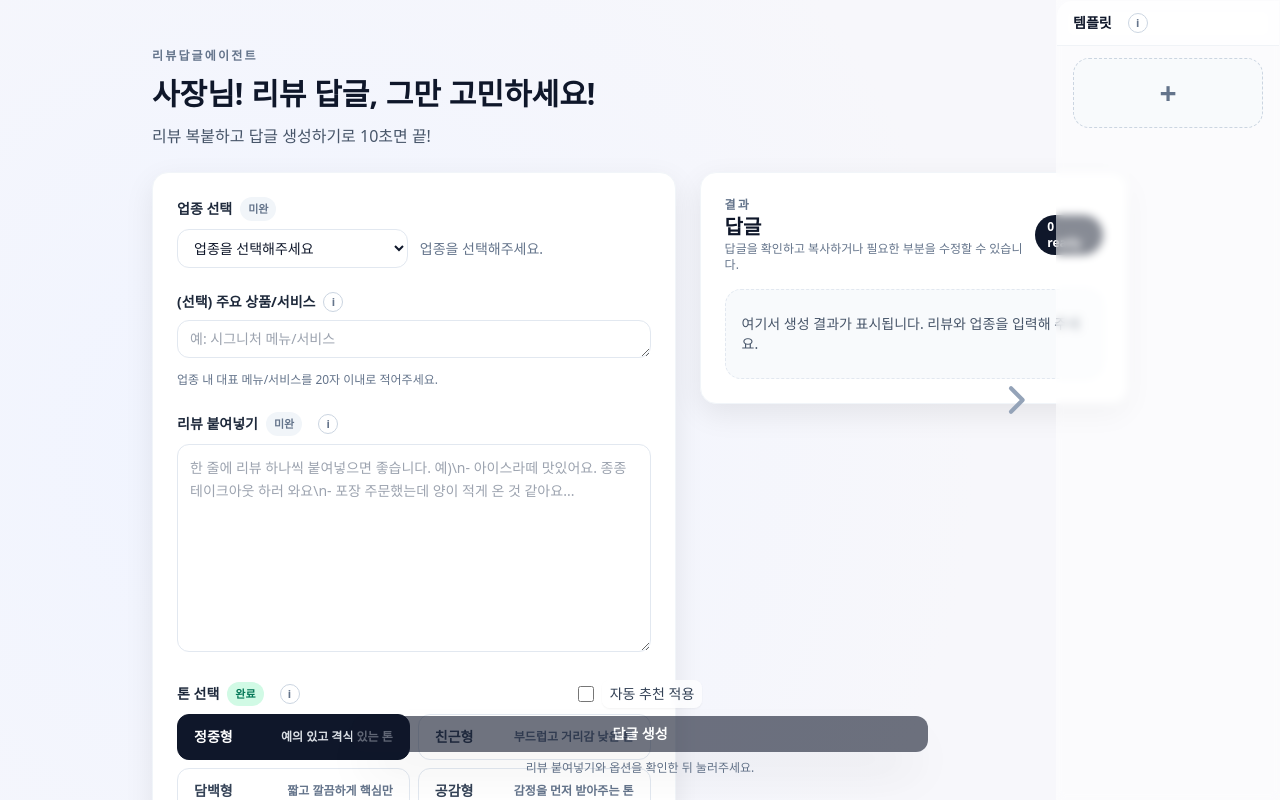
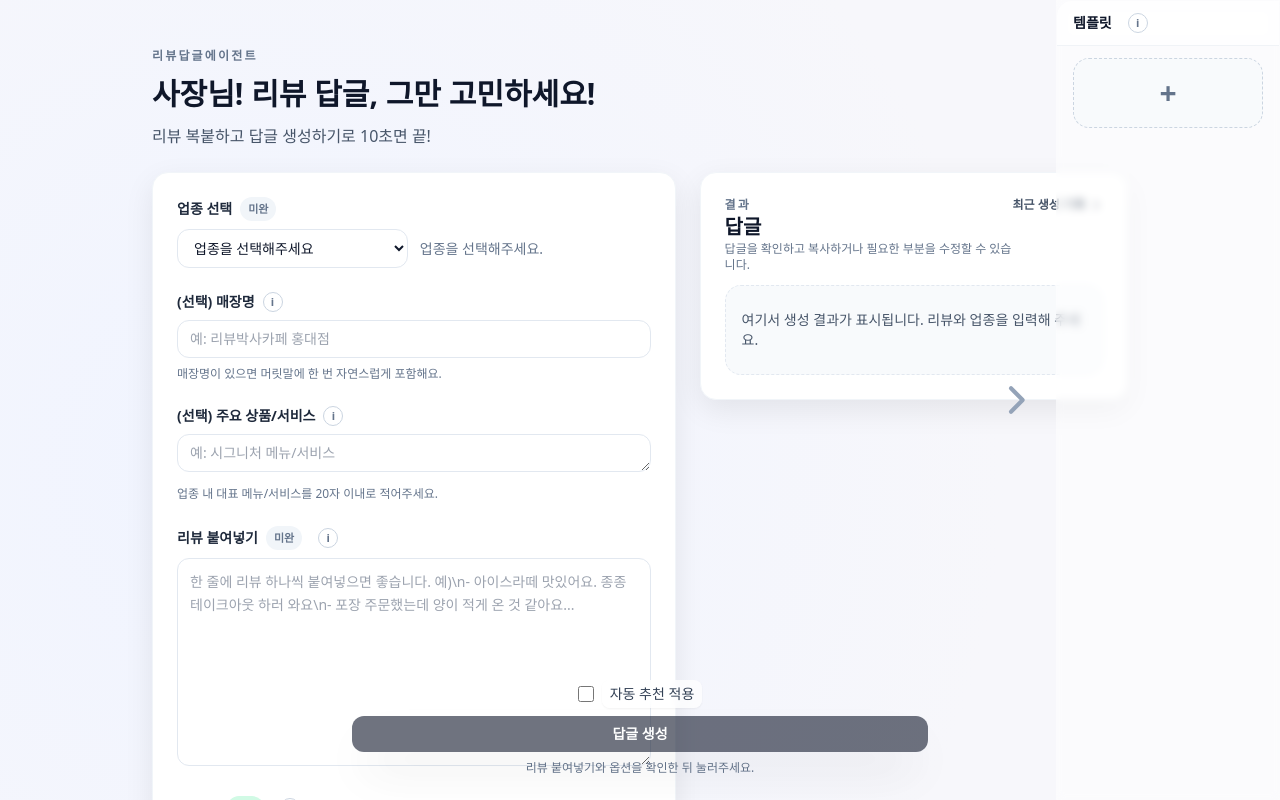
Before and after one commit to gohgeo-lang/review-doctor, a Next.js app: page / in a window 1280 px wide. Shown: the top 800 px of the page. Built offline with nearby package versions, Linux system fonts and the light colour scheme.

Commit message:
202512311700

```diff
--- a/app/api/generate-replies/route.ts
+++ b/app/api/generate-replies/route.ts
@@ -22,6 +22,7 @@ type RequestBody = {
   replyTypes?: string[];
   generateIntro?: boolean;
   generateOutro?: boolean;
+  storeName?: string;
 };
 
 const DEFAULT_MODEL = process.env.OPENAI_MODEL || "gpt-4o-mini";
@@ -158,6 +159,7 @@ export async function POST(request: Request) {
   const outroText = body.outroText?.trim();
   const generateIntro = Boolean(body.generateIntro);
   const generateOutro = Boolean(body.generateOutro);
+  const storeName = body.storeName?.trim();
   const introHint = generateIntro ? toHints(introText) : introText;
   const outroHint = generateOutro ? toHints(outroText) : outroText;
   const replyTypes = (body.replyTypes || [])
@@ -197,6 +199,10 @@ export async function POST(request: Request) {
     toneRuleText || "- 톤에 맞춰 일관된 어조를 유지",
     "- 업종에 맞는 현실적인 표현 사용",
     services ? `- 주요 상품/서비스 참고: ${services}` : "- 주요 상품/서비스 정보 없음",
+    storeName
+      ? `- 매장명은 intro에 1회 자연스럽게 포함: "저희 ${storeName}" 형태, 과도한 반복 금지`
+      : "- 매장명 정보 없음",
+    "- 배달/온라인 쇼핑/홈쇼핑/스마트스토어 등 비내점 업종이면 '방문/내점' 표현 금지, '다음 주문/배송/재구매'로 유도",
     "- 과장/허위 보상/환불 약속 금지",
     "- 법률/의료 조언 금지",
     "- 1인칭 매장 시점 유지: '저희/우리'로 말하고 제3자/AI/대행 언급 금지",
@@ -230,6 +236,7 @@ export async function POST(request: Request) {
     storeTone
       ? `기타 요청사항(storeTone, 최우선): ${storeTone}`
       : "기타 요청사항(storeTone): (없음)",
+    storeName ? `매장명: ${storeName}` : "매장명: (없음)",
     generateIntro
       ? [
           "머릿말 자동 생성: 톤/업종에 맞는 1문장 인사(15~30자).",
--- a/app/page.tsx
+++ b/app/page.tsx
@@ -39,6 +39,7 @@ type TemplateConfig = {
   name: string;
   industry: string;
   customIndustry: string;
+  storeName: string;
   servicesText: string;
   tone: Tone;
   replyTypes: string[];
@@ -466,6 +467,7 @@ const fallbackRecommended = ["개인화 응대형", "사실 확인형", "안내
 export default function HomePage() {
   const [industry, setIndustry] = useState("");
   const [customIndustry, setCustomIndustry] = useState("");
+  const [storeName, setStoreName] = useState("");
   const [reviewsText, setReviewsText] = useState("");
   const [tone, setTone] = useState<Tone>("정중형");
   const [storeTone, setStoreTone] = useState("");
@@ -490,6 +492,8 @@ export default function HomePage() {
   const [templateAddModal, setTemplateAddModal] = useState(false);
   const [feedback, setFeedback] = useState("");
   const [toasts, setToasts] = useState<Toast[]>([]);
+  const [recentReplies, setRecentReplies] = useState<Reply[]>([]);
+  const [recentModalOpen, setRecentModalOpen] = useState(false);
   const [openPopover, setOpenPopover] = useState<string | null>(null);
   const [openTemplateInfo, setOpenTemplateInfo] =
     useState<TemplateConfig | null>(null);
@@ -519,11 +523,13 @@ export default function HomePage() {
       const outroStored = window.localStorage.getItem("savedOutros");
       const extraStored = window.localStorage.getItem("savedExtras");
       const templateStored = window.localStorage.getItem("savedTemplatesV1");
+      const recentStored = window.localStorage.getItem("recentReplies");
       const tutorialStored = window.localStorage.getItem("tutorialDismissedV1");
       if (introStored) setSavedIntros(JSON.parse(introStored));
       if (outroStored) setSavedOutros(JSON.parse(outroStored));
       if (extraStored) setSavedExtras(JSON.parse(extraStored));
       if (templateStored) setTemplates(JSON.parse(templateStored));
+      if (recentStored) setRecentReplies(JSON.parse(recentStored));
     } catch {
       // ignore broken storage
     }
@@ -560,6 +566,7 @@ export default function HomePage() {
   );
 
   const hasIndustry = effectiveIndustry.length > 0;
+  const hasStoreName = storeName.trim().length > 0;
   const hasReviews = reviewsText.trim().length > 0;
   const hasTone = Boolean(tone);
   const hasReplyTypes = selectedReplyTypes.length > 0;
@@ -707,6 +714,7 @@ export default function HomePage() {
           tone: effectiveToneForSubmit,
           storeTone,
           services: servicesText,
+          storeName,
           introText,
           outroText,
           generateIntro,
@@ -725,7 +733,20 @@ export default function HomePage() {
         return;
       }
 
-      setReplies(data.replies ?? []);
+      const nextReplies = data.replies ?? [];
+      setReplies(nextReplies);
+      if (nextReplies.length > 0) {
+        setRecentReplies((prev) => {
+          const merged = [...nextReplies, ...prev].slice(0, 20);
+          if (typeof window !== "undefined") {
+            window.localStorage.setItem(
+              "recentReplies",
+              JSON.stringify(merged)
+            );
+          }
+          return merged;
+        });
+      }
       if (!data.replies || data.replies.length === 0) {
         setError("답글이 생성되지 않았습니다. 입력을 다시 확인해주세요.");
         addToast({ type: "error", message: "답글이 생성되지 않았습니다." });
@@ -848,6 +869,7 @@ export default function HomePage() {
       industry: industry,
       customIndustry,
       servicesText,
+      storeName,
       tone,
       replyTypes: selectedReplyTypes,
       storeTone,
@@ -865,6 +887,7 @@ export default function HomePage() {
   const applyTemplate = (tpl: TemplateConfig) => {
     setIndustry(tpl.industry);
     setCustomIndustry(tpl.customIndustry);
+    setStoreName(tpl.storeName || "");
     setServicesText(tpl.servicesText);
     setTone(tpl.tone);
     setSelectedReplyTypes(
@@ -974,6 +997,38 @@ export default function HomePage() {
                   </div>
                 )}
               </div>
+            </div>
+            <div className="space-y-2">
+              <div className="flex items-center">
+                <label
+                  className="label flex items-center gap-2"
+                  htmlFor="storeName"
+                >
+                  (선택) 매장명
+                </label>
+                <InfoPopover
+                  title="매장명"
+                  description="머릿말에 자연스럽게 매장명을 넣어 인사합니다. 예: 저희 리뷰박사카페"
+                  isOpen={openPopover === "storeName"}
+                  onToggle={() =>
+                    setOpenPopover((prev) =>
+                      prev === "storeName" ? null : "storeName"
+                    )
+                  }
+                  onClose={() => setOpenPopover(null)}
+                />
+              </div>
+              <input
+                id="storeName"
+                maxLength={30}
+                placeholder="예: 리뷰박사카페 홍대점"
+                className="w-full rounded-xl border border-slate-200 px-3 py-2 text-sm focus:border-slate-400 focus:outline-none"
+                value={storeName}
+                onChange={(e) => setStoreName(e.target.value)}
+              />
+              <p className="text-xs text-slate-500">
+                매장명이 있으면 머릿말에 한 번 자연스럽게 포함해요.
+              </p>
             </div>
             <div className="space-y-2">
               <div className="flex items-center">
@@ -1306,10 +1361,10 @@ export default function HomePage() {
 
           <div className="flex flex-col gap-6">
             <div
-              className="card p-6 flex flex-col gap-4 relative lg:sticky lg:top-4"
+              className="card p-6 flex flex-col gap-3 relative lg:sticky lg:top-2"
               ref={generateRef}
             >
-              <div className="flex items-center justify-between">
+              <div className="flex items-start justify-between">
                 <div>
                   <p className="text-xs font-semibold uppercase tracking-[0.18em] text-slate-500">
                     결과
@@ -1319,9 +1374,25 @@ export default function HomePage() {
                     답글을 확인하고 복사하거나 필요한 부분을 수정할 수 있습니다.
                   </p>
                 </div>
-                <span className="rounded-full bg-slate-900 px-3 py-1 text-xs font-semibold text-white">
-                  {replies?.length ?? 0} ready
-                </span>
+                <button
+                  type="button"
+                  className="flex items-center gap-1 whitespace-nowrap text-xs font-semibold text-slate-600 hover:text-slate-900"
+                  onClick={() => setRecentModalOpen(true)}
+                >
+                  <span>최근 생성 기록</span>
+                  <svg
+                    xmlns="http://www.w3.org/2000/svg"
+                    viewBox="0 0 24 24"
+                    className="h-3.5 w-3.5"
+                    fill="none"
+                    stroke="currentColor"
+                    strokeWidth="2.2"
+                    strokeLinecap="round"
+                    strokeLinejoin="round"
+                  >
+                    <path d="M9 5l7 7-7 7" />
+                  </svg>
+                </button>
               </div>
               {!replies && (
                 <div className="rounded-2xl border border-dashed border-slate-200 bg-slate-50 px-4 py-6 text-sm text-slate-600">
@@ -1586,6 +1657,112 @@ export default function HomePage() {
           onClick={() => setTemplateDrawerOpen(false)}
         />
       )}
+      {recentModalOpen && (
+        <div className="fixed inset-0 z-50 flex items-center justify-center bg-black/50 px-4">
+          <div className="w-full max-w-2xl rounded-2xl bg-white p-5 shadow-card">
+            <div className="flex items-center justify-between">
+              <h3 className="text-lg font-bold text-slate-900">
+                최근 생성 20건
+              </h3>
+              <button
+                type="button"
+                className="btn-ghost px-3 py-1 text-xs"
+                onClick={() => setRecentModalOpen(false)}
+              >
+                닫기
+              </button>
+            </div>
+            <p className="mt-1 text-sm text-slate-600">
+              이 브라우저에서 최근 생성한 답글을 확인하고 복사할 수 있습니다.
+            </p>
+            <div className="mt-4 max-h-[60vh] space-y-3 overflow-y-auto">
+              {recentReplies.length === 0 ? (
+                <p className="text-sm text-slate-500">
+                  아직 저장된 답글이 없습니다. 답글을 생성하면 자동으로 저장됩니다.
+                </p>
+              ) : (
+                recentReplies.map((reply, idx) => (
+                  <div
+                    key={`${idx}-${reply.title}-${reply.text.slice(0, 20)}`}
+                    className="rounded-2xl border border-slate-200 bg-slate-50 p-3 shadow-sm"
+                  >
+                    <div className="flex items-center justify-between gap-2">
+                      <div className="flex flex-wrap items-center gap-2 text-xs text-slate-600">
+                        <span className="rounded-full bg-slate-200 px-2 py-[2px] font-semibold text-slate-800">
+                          {reply.title || "답글"}
+                        </span>
+                      </div>
+                      <button
+                        type="button"
+                        className="btn-ghost px-3 py-1 text-xs"
+                        onClick={() => navigator.clipboard.writeText(reply.text)}
+                      >
+                        복사
+                      </button>
+                    </div>
+                    <p className="mt-2 whitespace-pre-wrap text-sm text-slate-800">
+                      {reply.text}
+                    </p>
+                  </div>
+                ))
+              )}
+            </div>
+          </div>
+        </div>
+      )}
+      {recentModalOpen && (
+        <div className="fixed inset-0 z-50 flex items-center justify-center bg-black/50 px-4">
+          <div className="w-full max-w-2xl rounded-2xl bg-white p-5 shadow-card">
+            <div className="flex items-center justify-between">
+              <h3 className="text-lg font-bold text-slate-900">
+                최근 생성 20건
+              </h3>
+              <button
+                type="button"
+                className="btn-ghost px-3 py-1 text-xs"
+                onClick={() => setRecentModalOpen(false)}
+              >
+                닫기
+              </button>
+            </div>
+            <p className="mt-1 text-sm text-slate-600">
+              이 브라우저에서 최근 생성한 답글을 확인하고 복사할 수 있습니다.
+            </p>
+            <div className="mt-4 max-h-[60vh] space-y-3 overflow-y-auto">
+              {recentReplies.length === 0 ? (
+                <p className="text-sm text-slate-500">
+                  아직 저장된 답글이 없습니다. 답글을 생성하면 자동으로 저장됩니다.
+                </p>
+              ) : (
+                recentReplies.map((reply, idx) => (
+                  <div
+                    key={`${idx}-${reply.title}-${reply.text.slice(0, 20)}`}
+                    className="rounded-2xl border border-slate-200 bg-slate-50 p-3 shadow-sm"
+                  >
+                    <div className="flex items-center justify-between gap-2">
+                      <div className="flex flex-wrap items-center gap-2 text-xs text-slate-600">
+                        <span className="rounded-full bg-slate-200 px-2 py-[2px] font-semibold text-slate-800">
+                          {reply.title || "답글"}
+                        </span>
+                      </div>
+                      <button
+                        type="button"
+                        className="btn-ghost px-3 py-1 text-xs"
+                        onClick={() => navigator.clipboard.writeText(reply.text)}
+                      >
+                        복사
+                      </button>
+                    </div>
+                    <p className="mt-2 whitespace-pre-wrap text-sm text-slate-800">
+                      {reply.text}
+                    </p>
+                  </div>
+                ))
+              )}
+            </div>
+          </div>
+        </div>
+      )}
       {toasts.length > 0 && (
         <div className="fixed inset-x-0 top-4 z-50 flex flex-col items-center gap-2 px-4">
           {toasts.map((toast) => (
@@ -1661,6 +1838,7 @@ export default function HomePage() {
             </div>
             <div className="mt-3 space-y-1 text-sm text-slate-700">
               <p>업종: {openTemplateInfo.industry || "미선택"}</p>
+              <p>매장명: {openTemplateInfo.storeName || "없음"}</p>
               <p>주요 서비스: {openTemplateInfo.servicesText || "미입력"}</p>
               <p>톤: {openTemplateInfo.tone}</p>
               <p>유형: {openTemplateInfo.replyTypes.join(", ") || "없음"}</p>
```
